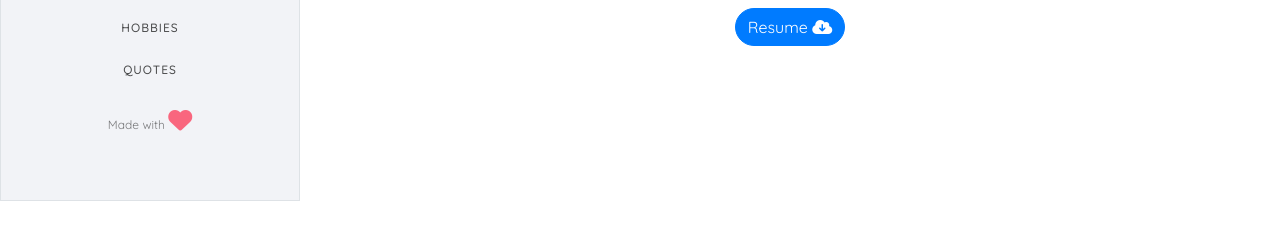
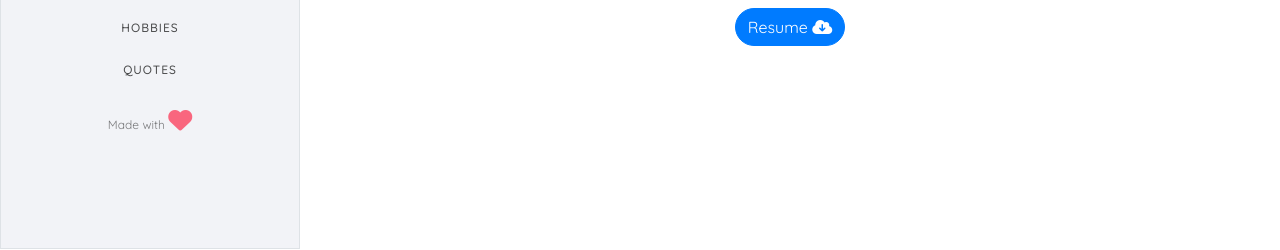
Before and after one commit to sivakumaraghavan/sivakumaraghavan.github.io, a website: page index.html in a window 1280 px wide. Shown: the part 551-801 px from the top of the page. Drawn offline with nearby package versions, Linux system fonts and the light colour scheme; some packages are replaced by stand-ins of ours; a script that the page names is missing; a web font is replaced by a local one.

Commit message:
modified aside menu height

```diff
--- a/public/css/myresume.css
+++ b/public/css/myresume.css
@@ -349,6 +349,7 @@ figure figcaption {
   -webkit-transition: 0.5s;
   -o-transition: 0.5s;
   transition: 0.5s;
+  height: -webkit-fill-available;
 }
 
 @media screen and (max-width: 768px) {
```
